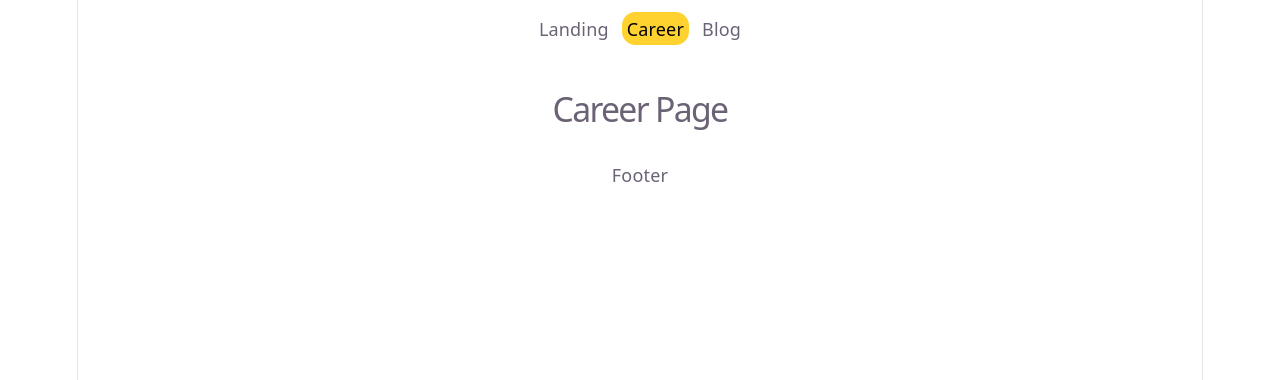
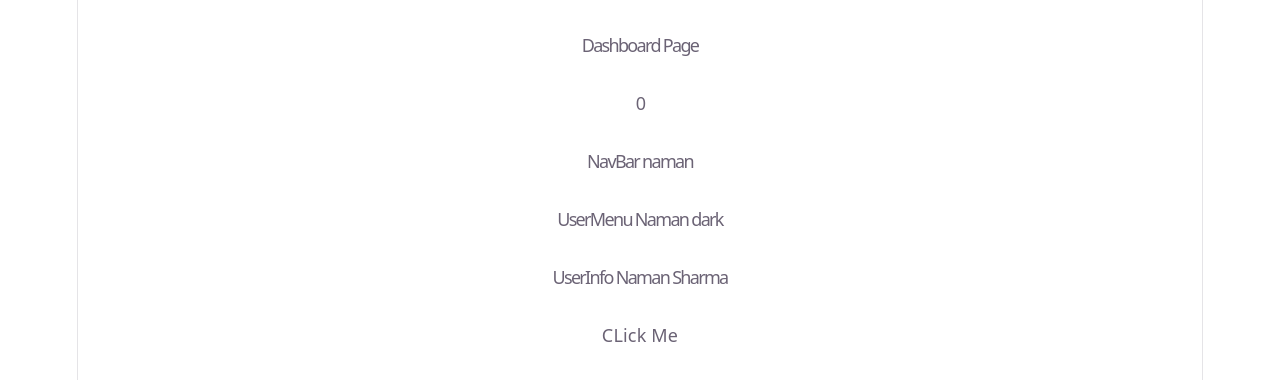
Before and after one commit to NamanPahariya/Industry-Ready-React-Live-Course-Repo, a React (Vite) app: page /career in a window 1280 px wide. Shown: the top 380 px of the page. Built offline with nearby package versions, Linux system fonts and the light colour scheme.

Commit message:
5th June code

```diff
--- a/src/App.jsx
+++ b/src/App.jsx
@@ -7,8 +7,17 @@ import TestUncontrolled from './TestUncontrolled'
 import TestControlled from './TestControlled'
 import { RouterProvider } from 'react-router'
 import { router } from './router'
+import Dashboard from './Dashboard'
+import { ThemeContext, UserContext } from './Context'
 
 const App = () => {
+    // const userName = "Naman"
+    // const LastName = "Sharma"
+    const user = {
+        userName: 'Naman',
+        LastName: "Sharma"
+    }
+    const color = 'dark';
     return (
         <div>
             {/* <TestUseRef /> */}
@@ -17,7 +26,12 @@ const App = () => {
             <About /> */}
             {/* <TestUncontrolled /> */}
             {/* <TestControlled /> */}
-            <RouterProvider router={router} />
+            {/* <RouterProvider router={router} /> */}
+            <ThemeContext.Provider value={color}>
+                <UserContext.Provider value={{ user }}>
+                    <Dashboard />
+                </UserContext.Provider>
+            </ThemeContext.Provider>
         </div>
     )
 }
--- /dev/null
+++ b/src/Context.js
@@ -0,0 +1,5 @@
+import { createContext } from "react";
+
+export const UserContext = createContext();
+
+export const ThemeContext = createContext();
--- /dev/null
+++ b/src/Dashboard.jsx
@@ -0,0 +1,25 @@
+import React, { useMemo, useState } from 'react'
+import Navbar from './Navbar'
+
+const Dashboard = () => {
+    const [count, setCount] = useState(0);
+
+
+
+    const user = useMemo(() => {
+        return {
+            userName: "naman",
+            age: 23,
+        }
+    }, [])
+    return (
+        <div>
+            <h1>Dashboard Page</h1>
+            <h1>{count}</h1>
+            <Navbar userName={user} />
+            <button onClick={() => setCount(count + 1)}>CLick Me</button>
+        </div>
+    )
+}
+
+export default Dashboard
--- /dev/null
+++ b/src/Navbar.jsx
@@ -0,0 +1,15 @@
+import React, { memo } from 'react'
+import UserMenu from './UserMenu'
+
+const Navbar = ({ userName }) => {
+    console.log("this log gets print from navbar component")
+    return (
+        <div>
+            <h1>NavBar {userName.userName}</h1>
+            <UserMenu userName={userName} />
+
+        </div>
+    )
+}
+
+export default memo(Navbar)
--- /dev/null
+++ b/src/UserInfo.jsx
@@ -0,0 +1,14 @@
+import React, { useContext } from 'react'
+import { UserContext } from './Context'
+
+const UserInfo = () => {
+
+    const { user } = useContext(UserContext)
+    return (
+        <div>
+            <h1>UserInfo {user.userName} {user.LastName}</h1>
+        </div>
+    )
+}
+
+export default UserInfo
--- /dev/null
+++ b/src/UserMenu.jsx
@@ -0,0 +1,16 @@
+import React, { useContext } from 'react'
+import UserInfo from './UserInfo'
+import { ThemeContext, UserContext } from './Context'
+
+const UserMenu = () => {
+    const { user } = useContext(UserContext)
+    const color = useContext(ThemeContext);
+    return (
+        <div>
+            <h1>UserMenu {user.userName} {color}</h1>
+            <UserInfo />
+        </div>
+    )
+}
+
+export default UserMenu
--- a/src/pages/Career.jsx
+++ b/src/pages/Career.jsx
@@ -1,9 +1,11 @@
 import React from 'react'
+import { useOutletContext } from 'react-router'
 
 const Career = () => {
+    const userName = useOutletContext();
     return (
         <div>
-            <h1 className='text-3xl'>Career Page</h1>
+            <h1 className='text-3xl'>Career Page {userName}</h1>
         </div>
     )
 }
--- a/src/pages/MainLayout.jsx
+++ b/src/pages/MainLayout.jsx
@@ -2,6 +2,7 @@ import React from 'react'
 import { Outlet, Link, NavLink } from 'react-router'
 
 const MainLayout = () => {
+    const userName = "Naman";
     return (
         <div>
             <nav><ul className='flex gap-3 justify-center border-2 border-white p-3 rounded-2xl'>
@@ -10,7 +11,7 @@ const MainLayout = () => {
                 <li><NavLink className={({ isActive }) => isActive ? 'bg-amber-300  text-black rounded-xl p-1' : ''} to='/blog/:id'>Blog</NavLink></li>
             </ul>
             </nav>
-            <Outlet />
+            <Outlet context={userName} />
             <footer className='mt-4'>Footer</footer>
         </div>
     )
```
Also changed, not shown: 1 other file (tests, documents, lock files or other folders).
